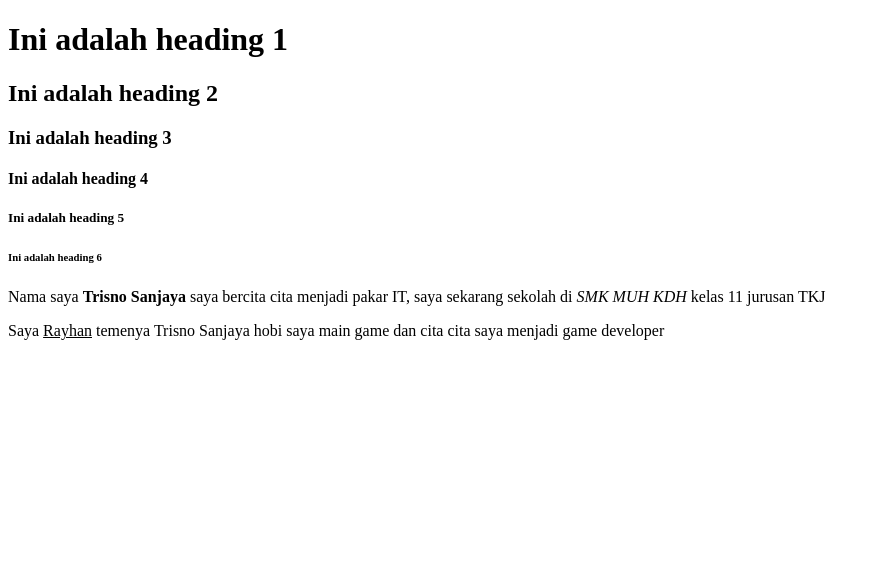
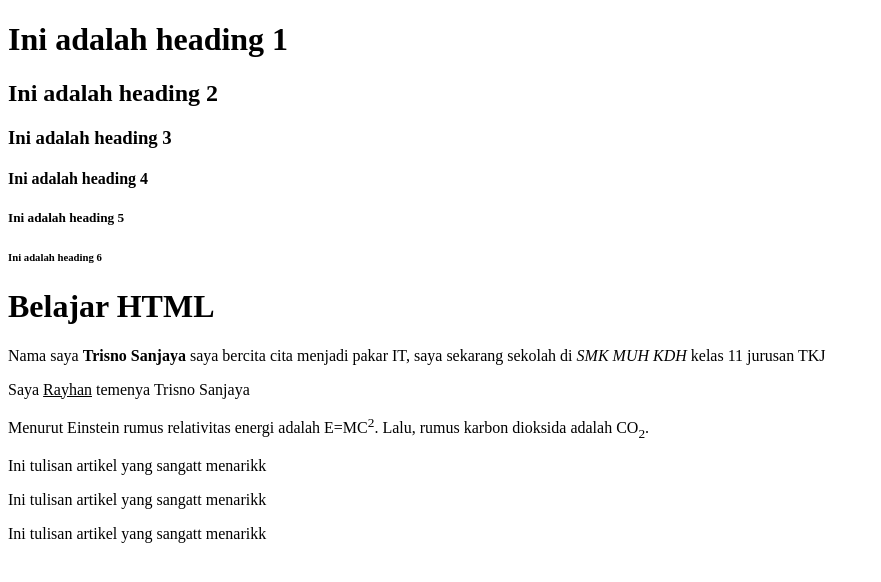
Before and after one commit to TrisnoSanjaya/Project-Belajar-HTML, a plain HTML site: page Hasil Latihan/index.html in a window 1280 px wide. Shown: the whole page, without its empty margins (0-881 px from the left). Drawn offline with Linux system fonts and the light colour scheme.

Commit message:
pertemuan - 2c - underline, superscript & subscript

```diff
--- a/Hasil Latihan/index.html
+++ b/Hasil Latihan/index.html
@@ -1,7 +1,7 @@
 <!DOCTYPE html>
 <html>
     <head>
-        <title>Heading & Paragraph</title>
+        <title>Underline, Superscript & subscript</title>
     </head>
     <body>
         <!-- Heading -->
@@ -15,8 +15,23 @@
         <!-- Paragraph -->
         <!-- Bold <b></b> -->
         <!-- Italic <i></i> -->
+        <!-- Underline <u></u> -->
+
+        <h1>Belajar HTML</h1>
         <p>Nama saya <b>Trisno Sanjaya</b> saya bercita cita menjadi pakar IT, saya sekarang sekolah di <i>SMK MUH KDH</i> kelas 11 jurusan TKJ</p>
 
-            <p>Saya <u>Rayhan</u> temenya Trisno Sanjaya hobi saya main game dan cita cita saya menjadi game developer </p>
+        <p>Saya <u>Rayhan</u> temenya Trisno Sanjaya </p>
+
+        <!-- Superscript <sup> dan subscript <sub> -->
+        <P>Menurut Einstein rumus relativitas energi adalah E=MC<sup>2</sup>. Lalu, rumus karbon dioksida adalah CO<sub>2</sub>.</P>
+
+        <!-- baris kosong yang lebih dari satu spasi akan tetap dianggap satu spasi -->
+        <p>Ini tulisan artikel yang sangatt menarikk</p>
+        <p>Ini tulisan    artikel yang sangatt menarikk</p>
+        <p>Ini tulisan
+
+
+            artikel yang sangatt menarikk</p>
+
     </body>
 </html>
```
Lines whose indentation alone changed are shown as unchanged.
